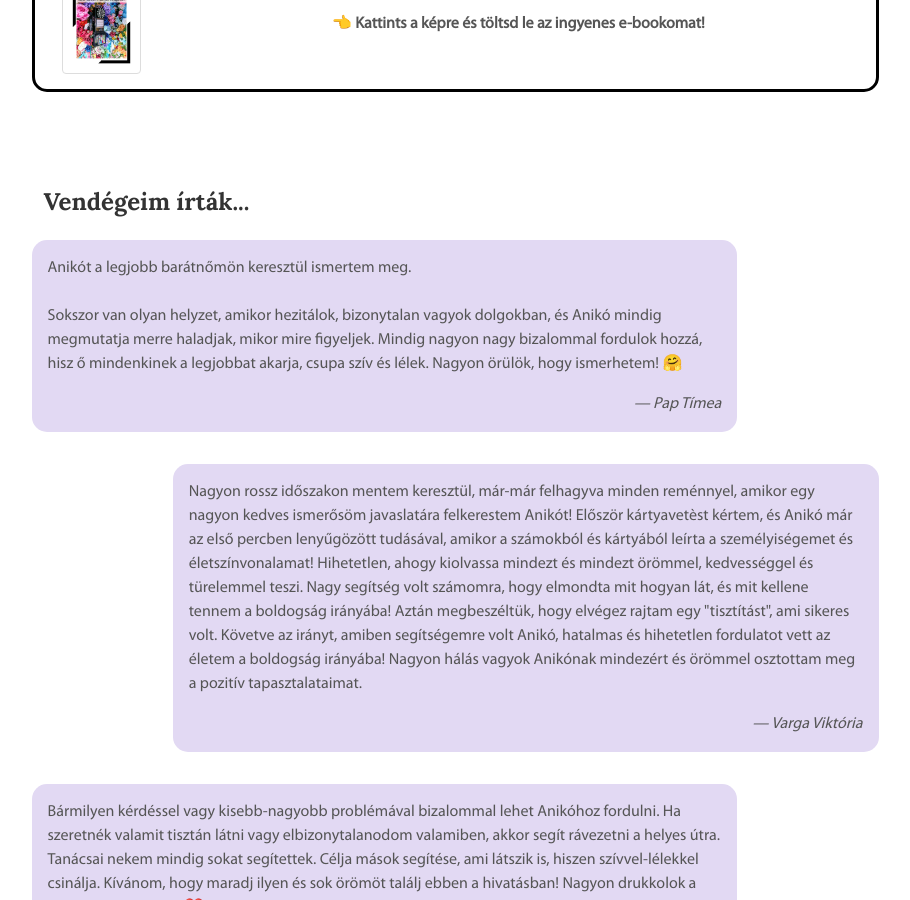
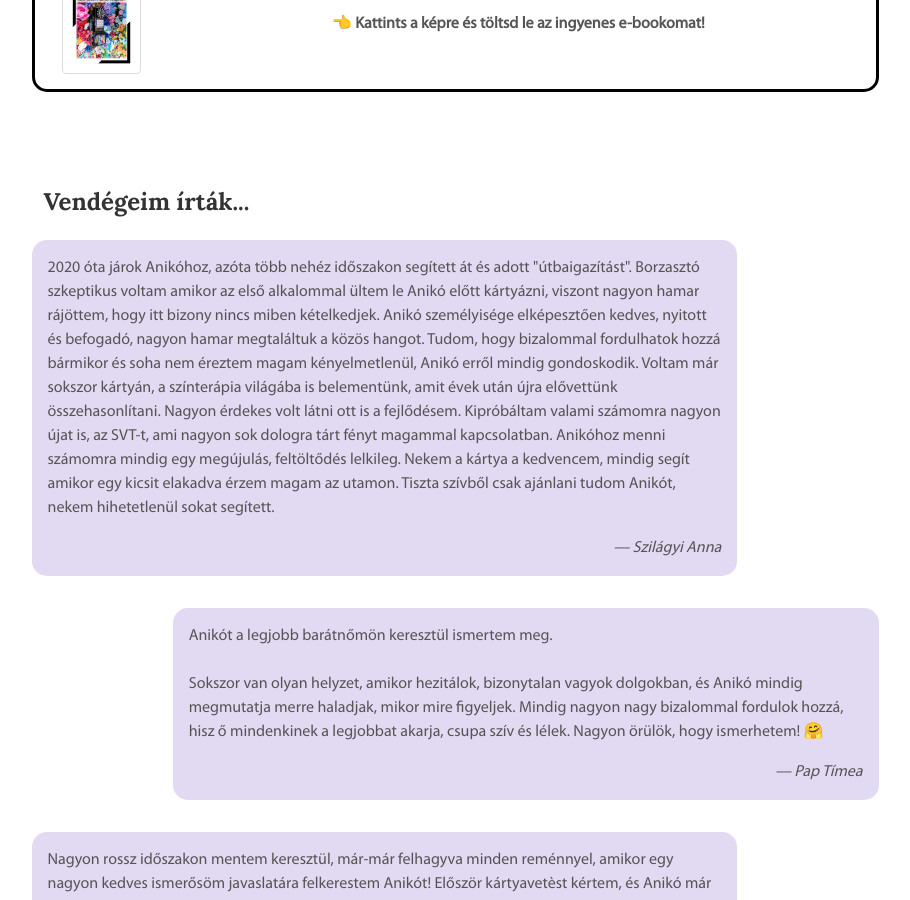
Before and after one commit to bolyosaniko/bolyosaniko.github.io, a Jekyll site: the page built from index_hu.markdown, in a window 1280 px wide and 900 px high, scrolled down 1624 px. Shown: the whole window, without its empty margins (185-1095 px from the left). Built offline with Jekyll 4.4.1, drawn with Linux system fonts in a browser that asks for light colours.

Commit message:
add hun feedback

```diff
--- a/index_hu.markdown
+++ b/index_hu.markdown
@@ -5,6 +5,9 @@ permalink: /
 lang: hu
 ref: home
 feedback:
+- content: |
+    2020 óta járok Anikóhoz, azóta több nehéz időszakon segített át és adott "útbaigazítást". Borzasztó szkeptikus voltam amikor az első alkalommal ültem le Anikó előtt kártyázni, viszont nagyon hamar rájöttem, hogy itt bizony nincs miben kételkedjek. Anikó személyisége elképesztően kedves, nyitott és befogadó, nagyon hamar megtaláltuk a közös hangot. Tudom, hogy bizalommal fordulhatok hozzá bármikor és soha nem éreztem magam kényelmetlenül, Anikó erről mindig gondoskodik. Voltam már sokszor kártyán, a színterápia világába is belementünk, amit évek után újra elővettünk összehasonlítani. Nagyon érdekes volt látni ott is a fejlődésem. Kipróbáltam valami számomra nagyon újat is, az SVT-t, ami nagyon sok dologra tárt fényt magammal kapcsolatban. Anikóhoz menni számomra mindig egy megújulás, feltöltődés lelkileg. Nekem a kártya a kedvencem, mindig segít amikor egy kicsit elakadva érzem magam az utamon. Tiszta szívből csak ajánlani tudom Anikót, nekem hihetetlenül sokat segített.
+  author: Szilágyi Anna
 - content: |
     Anikót a legjobb barátnőmön keresztül ismertem meg.<br/><br/>
     Sokszor van olyan helyzet, amikor hezitálok, bizonytalan vagyok dolgokban, és Anikó mindig megmutatja merre haladjak, mikor mire figyeljek. Mindig nagyon nagy bizalommal fordulok hozzá, hisz ő mindenkinek a legjobbat akarja, csupa szív és lélek. Nagyon örülök, hogy ismerhetem! 🤗
```
